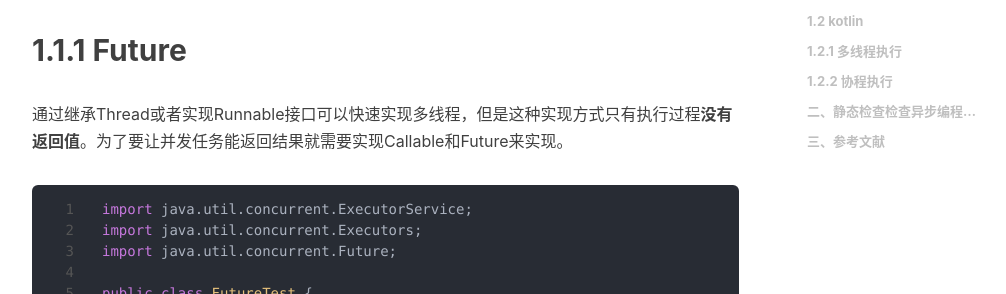
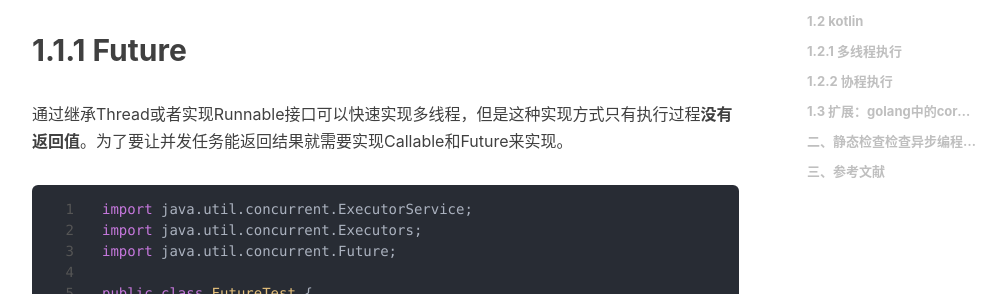
Before and after one commit to shihai1991/shihai1991.github.io, a Jekyll site: the page built from _posts/2021-12-24-java异步编程的静态检查.md, in a window 1280 px wide and 1400 px high, scrolled down 514 px. Shown: the part 173-467 px from the top of the window, without its empty margins (233-1239 px from the left). Built offline with Jekyll 4.4.1, drawn with Linux system fonts in a browser that asks for light colours; nearby versions of some CDN libraries; comment, search, counter and statistics services are not loaded; some of the changed text lies outside the part shown.

Commit message:
Update 2021-12-24-java异步编程的静态检查.md

```diff
--- a/_posts/2021-12-24-java异步编程的静态检查.md
+++ b/_posts/2021-12-24-java异步编程的静态检查.md
@@ -61,6 +61,8 @@ public class CompletableFutureTest {
 ## 1.2.1 多线程执行
 ## 1.2.2 协程执行
 
+## 1.3 扩展：golang中的coroutine
+
 # 二、静态检查检查异步编程问题
 pmd、findbugs和sonarqube暂时未找到。
 
```
